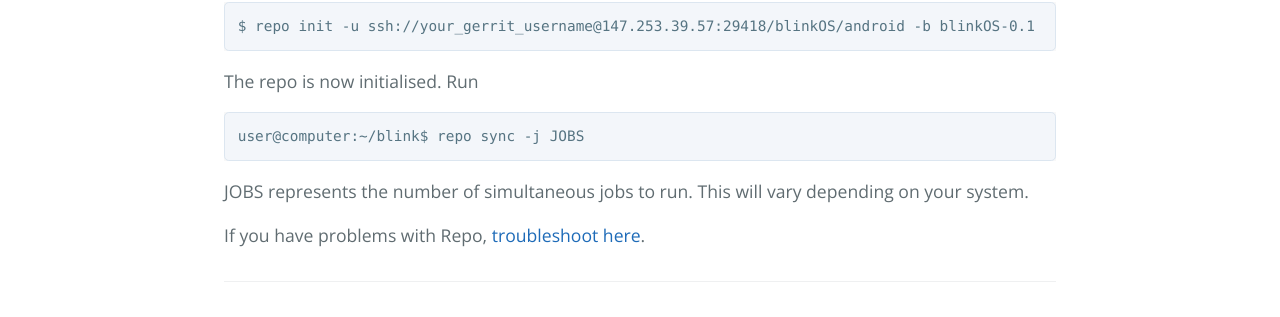
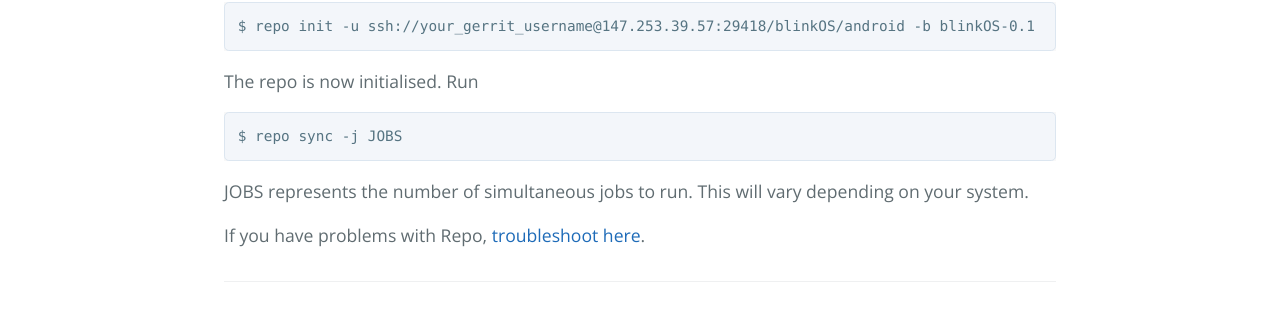
Before and after one commit to CAM-o-man/blinkOSweb, a Jekyll site: the page built from docs/Cloning.md, in a window 1280 px wide. Shown: the part 1572-1889 px from the top of the page. Built offline with Jekyll 4.4.1, drawn with Linux system fonts in a browser that asks for light colours; Markdown is read by kramdown in place of the engine named in the settings.

````diff
--- a/docs/Cloning.md
+++ b/docs/Cloning.md
@@ -54,7 +54,7 @@ $ repo init -u ssh://your_gerrit_username@147.253.39.57:29418/blinkOS/android -b
 ```
 The repo is now initialised. Run
 ```
-user@computer:~/blink$ repo sync -j JOBS
+$ repo sync -j JOBS
 ```
 JOBS represents the number of simultaneous jobs to run. This will vary depending on your system.
 
````
